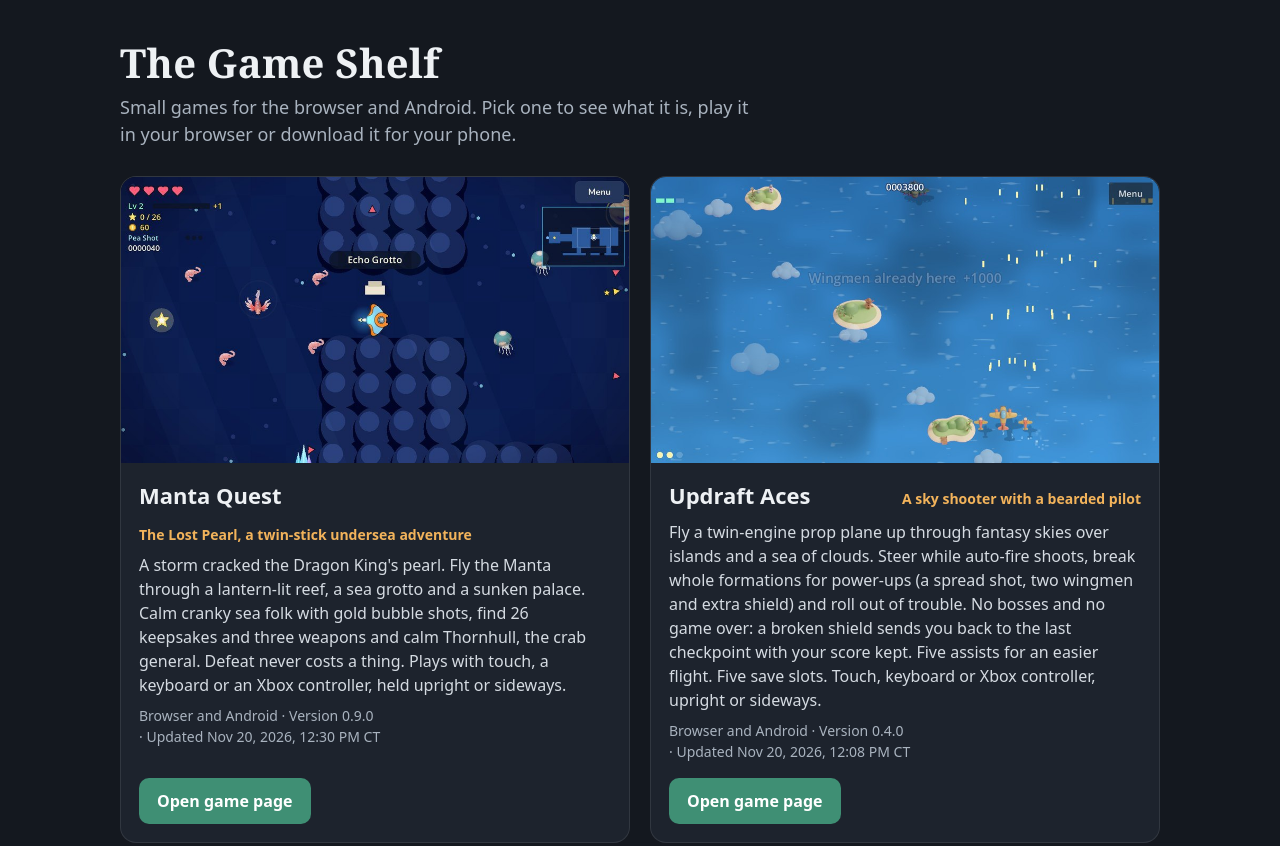
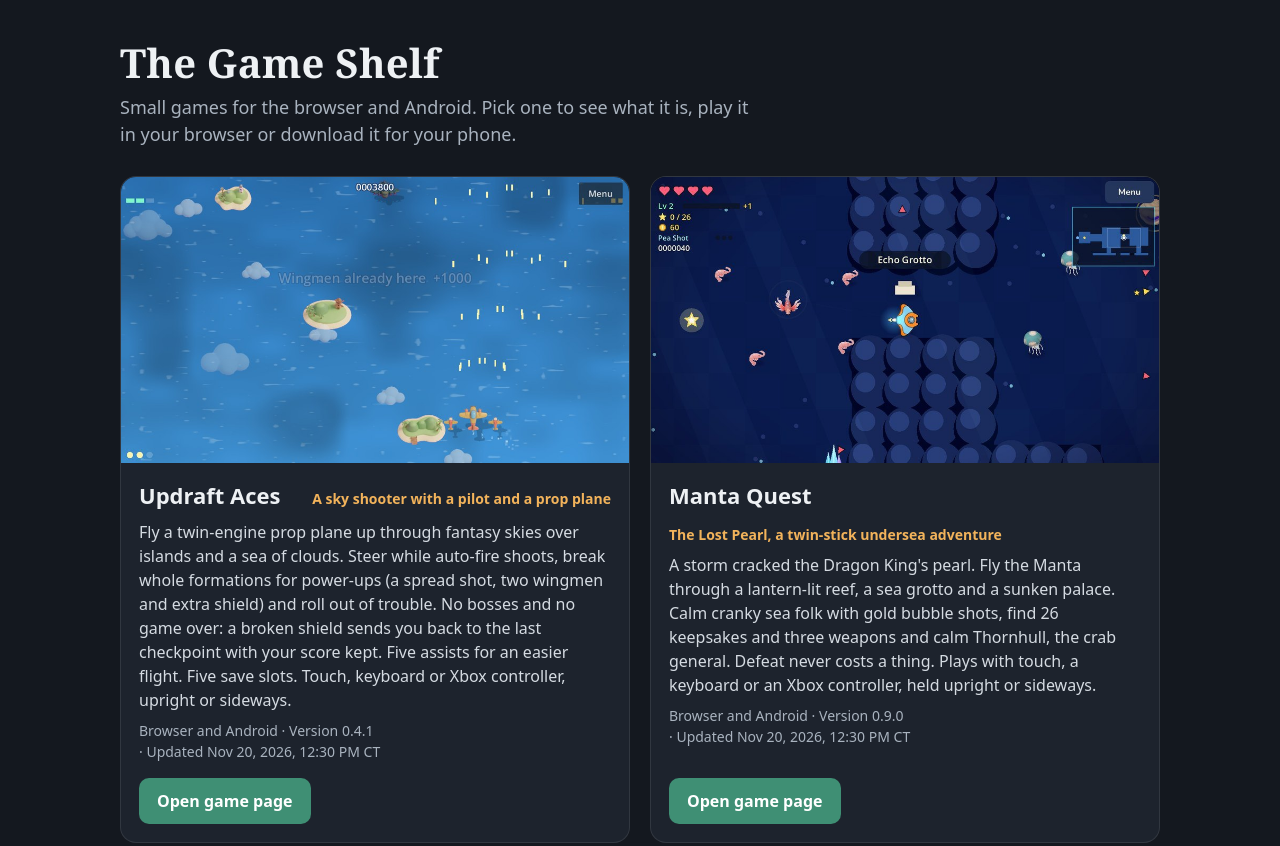
Before and after one commit to bclark10121-cloud/bclark10121-cloud.github.io, a plain HTML site: page index.html in a window 1280 px wide. Shown: the top 846 px of the page. Drawn offline with Linux system fonts and the light colour scheme; no server answers.

Commit message:
Game Shelf: Updraft Aces 0.4.1
Co-Authored-By: Claude Opus 5.5 <noreply@anthropic.com>
Claude-Session: https://claude.ai/code/session_0117TTYD6TakzAmnMzE7qScH

```diff
--- a/index.html
+++ b/index.html
@@ -68,11 +68,11 @@ h2 a[href="lo-fi-league/"]{font-size:.9em;word-spacing:.35em}h2 a[href="pixel-ho
 <section class="grid">
 
 <article class="card" data-repo="updraft-aces">
-<a class="shot" href="updraft-aces/"><img src="images/updraft-aces.jpg?v=0.4.0" alt="Updraft Aces: the twin-engine and its two wingmen fire a wide spread over painted islands" width="960" height="540" loading="lazy"></a>
+<a class="shot" href="updraft-aces/"><img src="images/updraft-aces.jpg?v=0.4.1" alt="Updraft Aces: the twin-engine and its two wingmen fire a wide spread over painted islands" width="960" height="540" loading="lazy"></a>
 <div class="body">
-<div class="top"><h2><a href="updraft-aces/">Updraft Aces</a></h2><span class="tag">A sky shooter with a bearded pilot</span></div>
+<div class="top"><h2><a href="updraft-aces/">Updraft Aces</a></h2><span class="tag">A sky shooter with a pilot and a prop plane</span></div>
 <p class="desc">Fly a twin-engine prop plane up through fantasy skies over islands and a sea of clouds. Steer while auto-fire shoots, break whole formations for power-ups (a spread shot, two wingmen and extra shield) and roll out of trouble. No bosses and no game over: a broken shield sends you back to the last checkpoint with your score kept. Five assists for an easier flight. Five save slots. Touch, keyboard or Xbox controller, upright or sideways.</p>
-<p class="meta">Browser and Android<span class="ver"> · Version 0.4.0</span> <span class="upd">· Updated <time datetime="2026-11-20T12:08-06:00">Nov 20, 2026, 12:08 PM CT</time></span></p>
+<p class="meta">Browser and Android<span class="ver"> · Version 0.4.1</span> <span class="upd">· Updated <time datetime="2026-11-20T12:30-06:00">Nov 20, 2026, 12:30 PM CT</time></span></p>
 <div class="actions"><a class="btn" href="updraft-aces/">Open game page</a></div>
 </div>
 </article>
```
